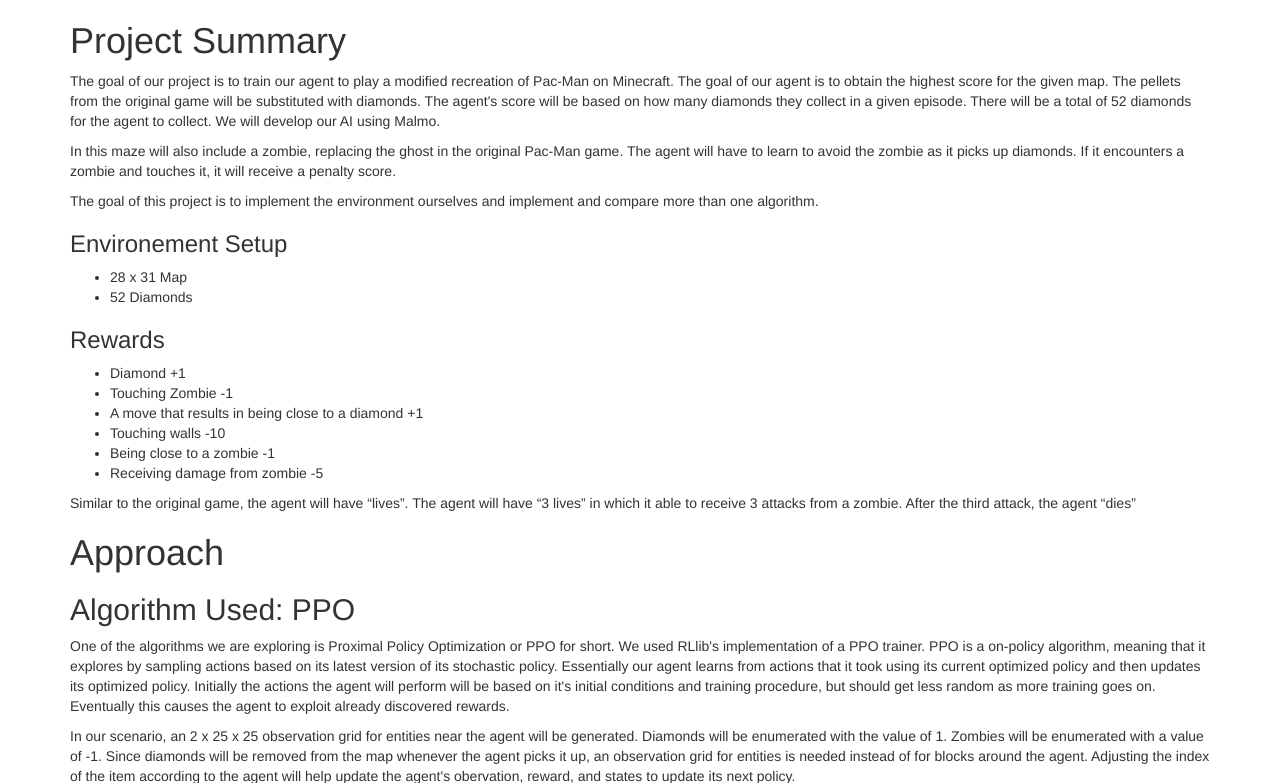
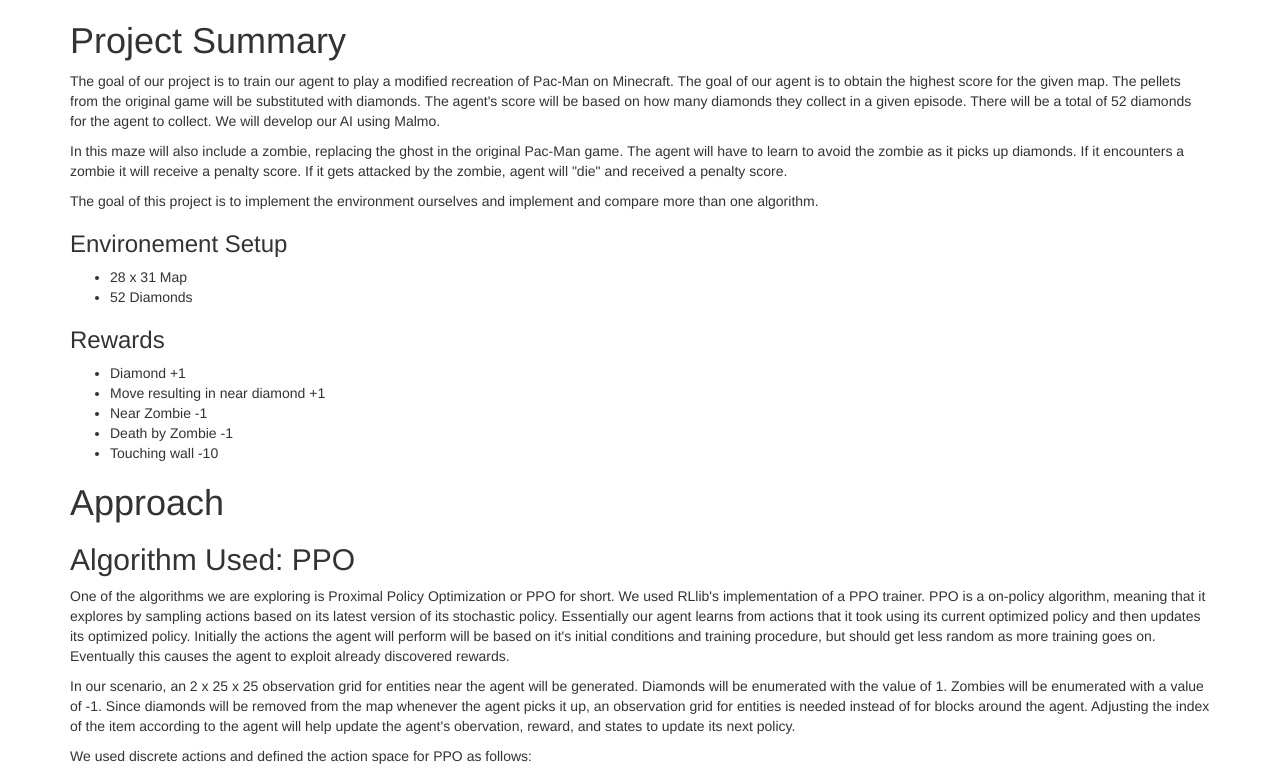
Before and after one commit to armaansd/pac-mAIn, a Jekyll site: the page built from docs/final.md, in a window 1280 px wide and 900 px high, scrolled down 405 px, cut to the strip 117-900 px from the top of the window. Built offline with Jekyll 4.4.1, drawn with Linux system fonts in a browser that asks for light colours.

Commit message:
Update final.md

```diff
--- a/docs/final.md
+++ b/docs/final.md
@@ -10,7 +10,7 @@
 # Project Summary
 <p>The goal of our project is to train our agent to play a modified recreation of Pac-Man on Minecraft. The goal of our agent is to obtain the highest score for the given map. The pellets from the original game will be substituted with diamonds. The agent's score will be based on how many diamonds they collect in a given episode. There will be a total of 52 diamonds for the agent to collect. We will develop our AI using Malmo. </p>
 
-<p>In this maze will also include a zombie, replacing the ghost in the original Pac-Man game. The agent will have to learn to avoid the zombie as it picks up diamonds. If it encounters a zombie and touches it, it will receive a penalty score.</p>
+<p>In this maze will also include a zombie, replacing the ghost in the original Pac-Man game. The agent will have to learn to avoid the zombie as it picks up diamonds. If it encounters a zombie it will receive a penalty score. If it gets attacked by the zombie, agent will "die" and received a penalty score.</p>
 
 <p>The goal of this project is to implement the environment ourselves and implement and compare more than one algorithm. </p>
 
@@ -21,13 +21,10 @@
 
 ### Rewards
 - Diamond +1
-- Touching Zombie -1
-- A move that results in being close to a diamond +1
-- Touching walls -10
-- Being close to a zombie -1
-- Receiving damage from zombie -5
-
-Similar to the original game, the agent will have "lives". The agent will have "3 lives" in which it able to receive 3 attacks from a zombie. After the third attack, the agent "dies"
+- Move resulting in near diamond +1
+- Near Zombie -1
+- Death by Zombie -1
+- Touching wall -10
 
 # Approach
 ## Algorithm Used: PPO
```
